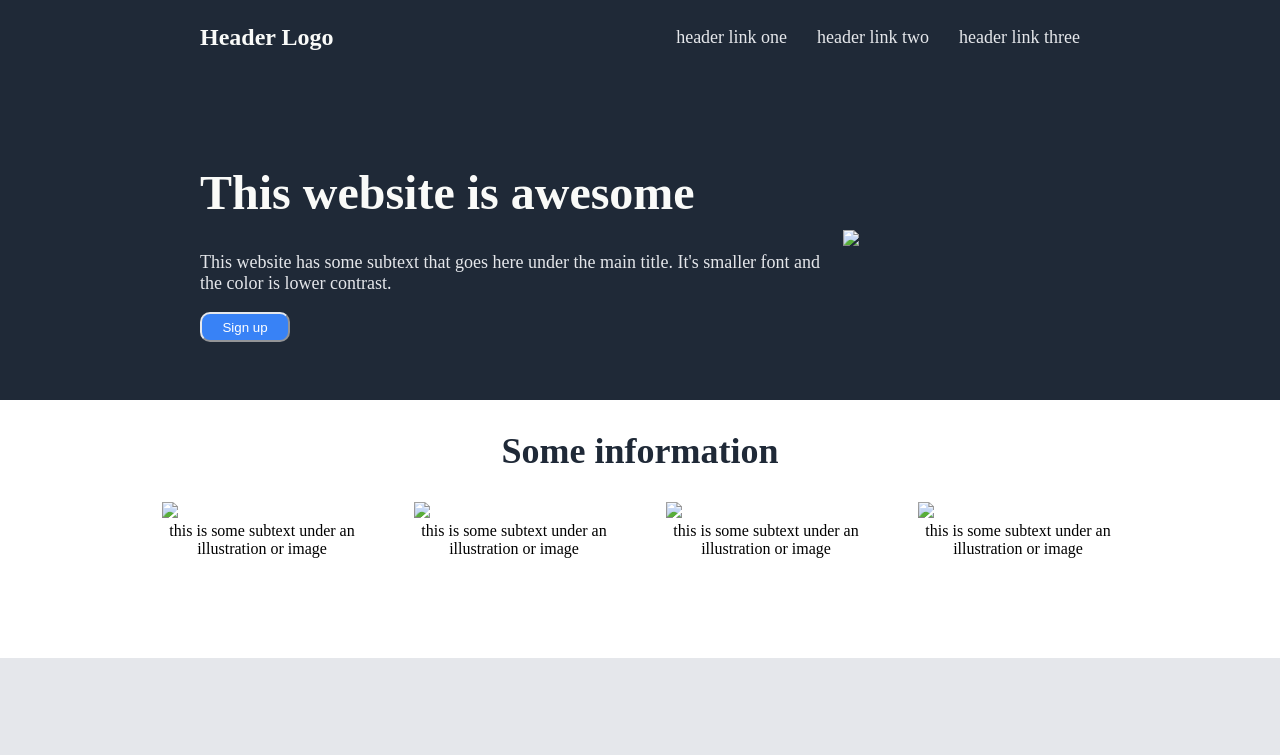
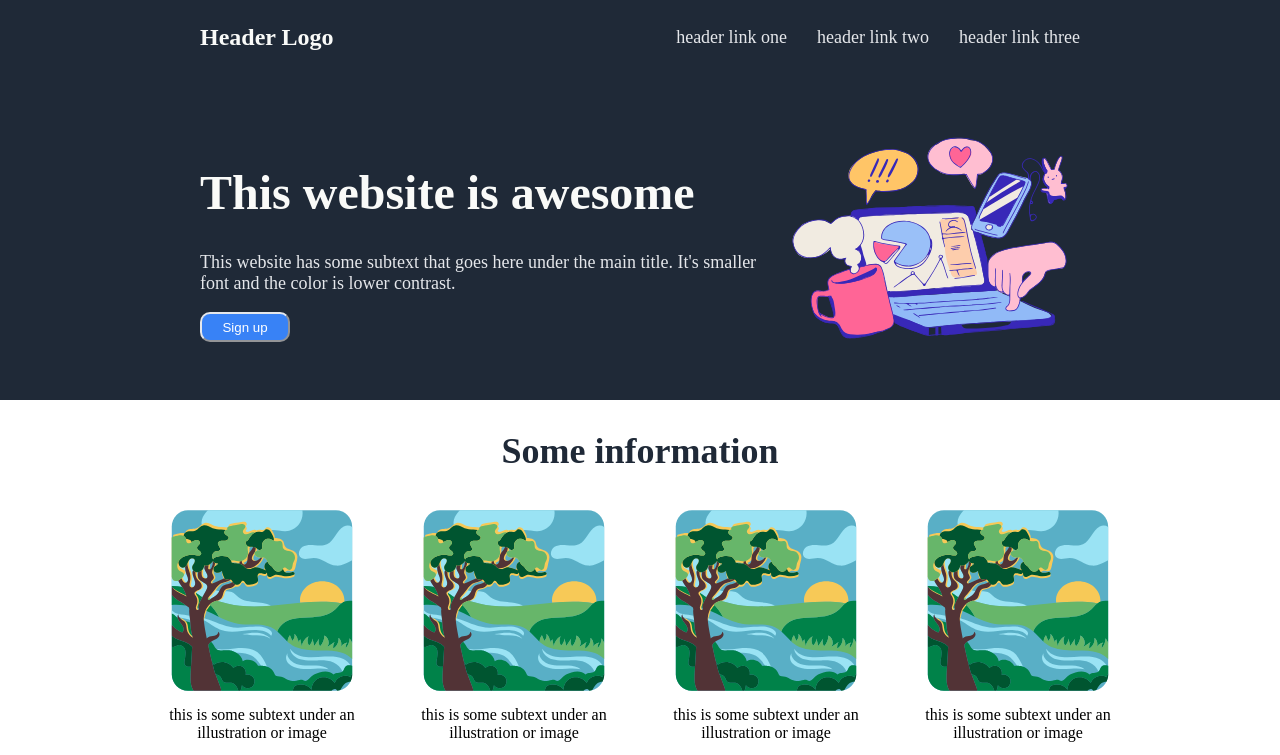
Before and after one commit to mattbukowski/Landing-Page-Project, a plain HTML site: page index.html in a window 1280 px wide. Shown: the top 755 px of the page. Drawn offline with Linux system fonts and the light colour scheme.

Commit message:
Add localized source for images

```diff
--- a/index.html
+++ b/index.html
@@ -30,7 +30,7 @@
                     <button class="header-button">Sign up</button>
                 </div>
             </header>
-            <img src="file:///Users/mateuszbukowski/Downloads/semi-flat-study-supply-png-5690858.svg" />
+            <img src="images/semi-flat-study-supply-png-5690858.svg" />
         </div>
     </div>
 
@@ -38,19 +38,19 @@
         <h2 class="top-main-text">Some information</h2>
         <div class="top-main-container">
             <div class="cards">
-                <img src="file:///Users/mateuszbukowski/Downloads/river-sunset-nature-png-5690483.svg" />
+                <img src="images/river-sunset-nature-png-5690483.svg" />
                 <div class="cards-text">this is some subtext under an illustration or image</div>
             </div>
             <div class="cards">
-                <img src="file:///Users/mateuszbukowski/Downloads/river-sunset-nature-png-5690483.svg" />
+                <img src="images/river-sunset-nature-png-5690483.svg" />
                 <div class="cards-text">this is some subtext under an illustration or image</div>
             </div>
             <div class="cards">
-                <img src="file:///Users/mateuszbukowski/Downloads/river-sunset-nature-png-5690483.svg" />
+                <img src="images/river-sunset-nature-png-5690483.svg" />
                 <div class="cards-text">this is some subtext under an illustration or image</div>
             </div>
             <div class="cards">
-                <img src="file:///Users/mateuszbukowski/Downloads/river-sunset-nature-png-5690483.svg" />
+                <img src="images/river-sunset-nature-png-5690483.svg" />
                 <div class="cards-text">this is some subtext under an illustration or image</div>
             </div>
         </div>
```
Also changed, not shown: images/river-sunset-nature-png-5690483.svg (added), images/semi-flat-study-supply-png-5690858.svg (added).
